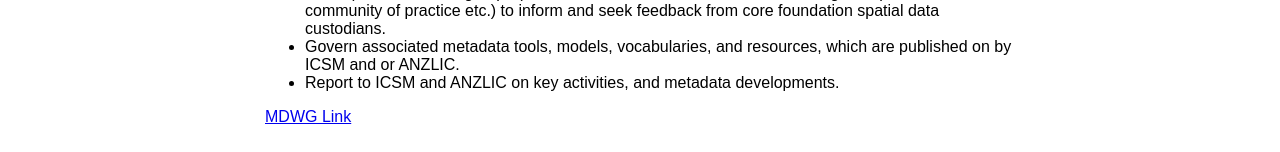
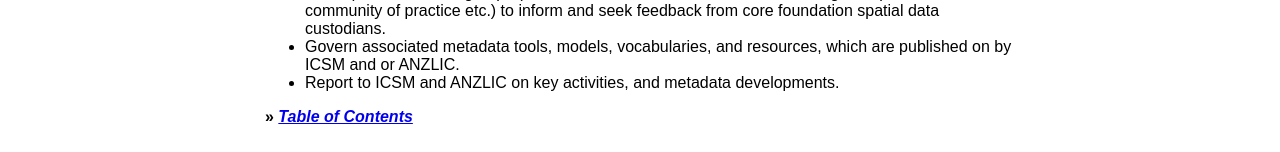
Before and after one commit to OpenWork-NZ/mdwg, a Jekyll site: the page built from _defs/GuidanceIntro.md, in a window 1280 px wide. Shown: the part 1339-1491 px from the top of the page. Built offline with Jekyll 4.4.1, drawn with Linux system fonts in a browser that asks for light colours.

Commit message:
Update GuidanceIntro.md

```diff
--- a/_defs/GuidanceIntro.md
+++ b/_defs/GuidanceIntro.md
@@ -32,4 +32,4 @@ Terms of Reference
 - Govern associated metadata tools, models, vocabularies, and resources, which are published on by ICSM and or ANZLIC.
 - Report to ICSM and ANZLIC on key activities, and metadata developments.
 
-[MDWG Link](https://www.icsm.gov.au/what-we-do/metadata-working-group)
+**>> [*Table of Contents*](./TableOfContents.md)**
```
